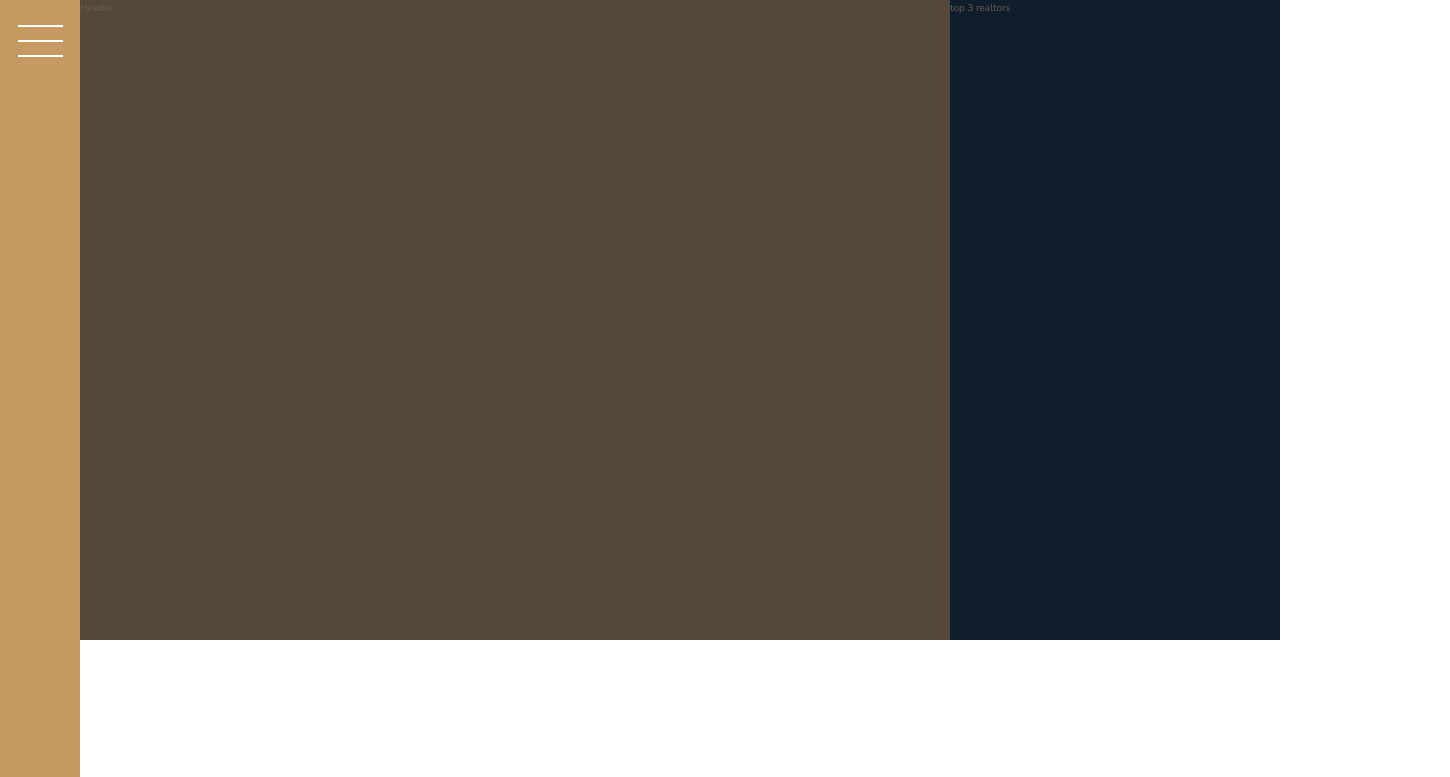
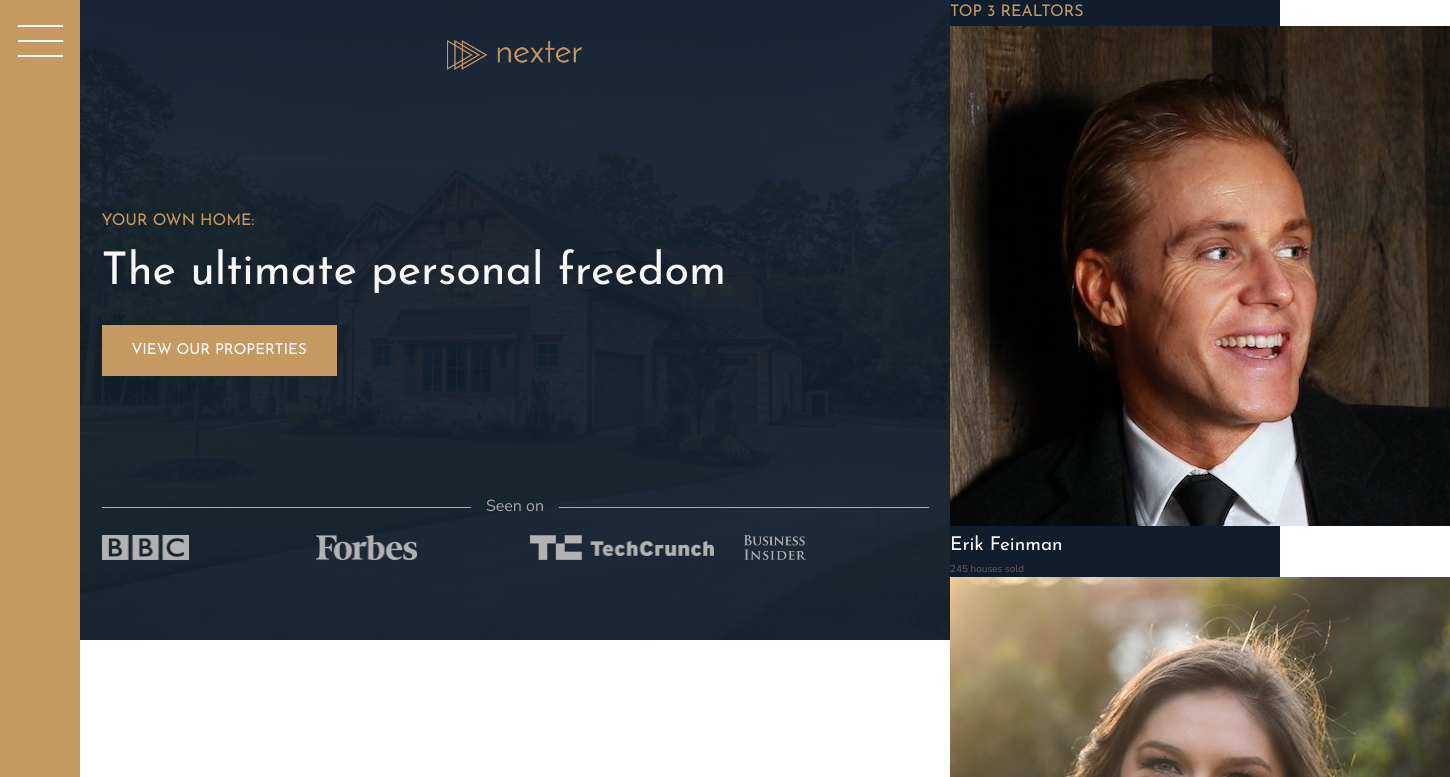
Before and after one commit to rohald89/Nexter, a website: page index.html in a window 1280 px wide. Shown: the top 777 px of the page, 1450 px wide, since content can reach past the window. Drawn offline with nearby package versions, Linux system fonts and the light colour scheme.

Commit message:
added header styling

```diff
--- a/index.html
+++ b/index.html
@@ -18,11 +18,40 @@
         </div>
 
         <header class="header">
-            Header
+            <img src="img/logo.png" alt="Nexter logo" class="header__logo">
+            <h3 class="heading-3">Your own home:</h3>
+            <h1 class="heading-1">The ultimate personal freedom</h1>
+            <button class="btn header__btn">View our properties</button>
+            <div class="header__seenon-text">Seen on</div>
+            <div class="header__seenon-logos">
+                <img src="img/logo-bbc.png" alt="Seen on logo 1">
+                <img src="img/logo-forbes.png" alt="Seen on logo 2">
+                <img src="img/logo-techcrunch.png" alt="Seen on logo 3">
+                <img src="img/logo-bi.png" alt="Seen on logo 4">
+            </div>
         </header>
 
         <div class="realtors">
-            top 3 realtors
+            <h3 class="heading-3">Top 3 Realtors</h3>
+            <div class="realtors__list">
+                <img src="img/realtor-1.jpeg" alt="Realtor 1" class="realtors__img">
+                <div class="realtors__details">
+                    <h4 class="heading-4 heading-4--light">Erik Feinman</h4>
+                    <p class="realtors__sold">245 houses sold</p>
+                </div>
+
+                <img src="img/realtor-2.jpeg" alt="Realtor 2" class="realtors__img">
+                <div class="realtors__details">
+                    <h4 class="heading-4 heading-4--light">Kim Brown</h4>
+                    <p class="realtors__sold">212 houses sold</p>
+                </div>
+
+                <img src="img/realtor-3.jpeg" alt="Realtor 3" class="realtors__img">
+                <div class="realtors__details">
+                    <h4 class="heading-4 heading-4--light">Toby Ramsey</h4>
+                    <p class="realtors__sold">198 houses sold</p>
+                </div>
+            </div>
         </div>
 
         <section class="features">
--- a/sass/_header.scss
+++ b/sass/_header.scss
@@ -1,4 +1,61 @@
 .header {
   background-color: $color-grey-dark-1;
   grid-column: full-start / col-end 6;
+  background-image: linear-gradient(rgba($color-secondary, 0.93), rgba($color-secondary, 0.93)),
+    url(../img/hero.jpeg);
+  background-size: cover;
+  background-position: center;
+  padding: 8rem;
+  padding-top: 4rem;
+
+  display: grid;
+  grid-template-rows: 1fr min-content 6rem 1fr;
+  grid-template-columns: max-content;
+  grid-row-gap: 1.5rem;
+  justify-content: center;
+
+  &__logo {
+    height: 3rem;
+    justify-self: center;
+  }
+
+  &__btn {
+    align-self: start;
+    justify-self: start;
+  }
+
+  &__seenon-text {
+    display: grid;
+    grid-template-columns: 1fr max-content 1fr;
+    grid-column-gap: 1.5rem;
+    align-items: center;
+
+    font-size: 1.6rem;
+    color: $color-grey-light-2;
+
+    &::before,
+    &::after {
+      content: '';
+      height: 1px;
+      display: block;
+      background-color: currentColor;
+    }
+
+    &::before {
+    }
+
+    &::after {
+    }
+  }
+
+  &__seenon-logos {
+    display: grid;
+    grid-template-columns: repeat(4, 1fr);
+    grid-column-gap: 3rem;
+    justify-content: center;
+    img {
+      height: 2.5rem;
+      filter: brightness(70%);
+    }
+  }
 }
--- a/sass/_typography.scss
+++ b/sass/_typography.scss
@@ -4,6 +4,9 @@
 }
 .heading-1 {
   @extend %heading;
+  font-size: 4.5rem;
+  color: $color-grey-light-1;
+  line-height: 1;
 }
 .heading-2 {
   @extend %heading;
```
Also changed, not shown: css/style.css.
